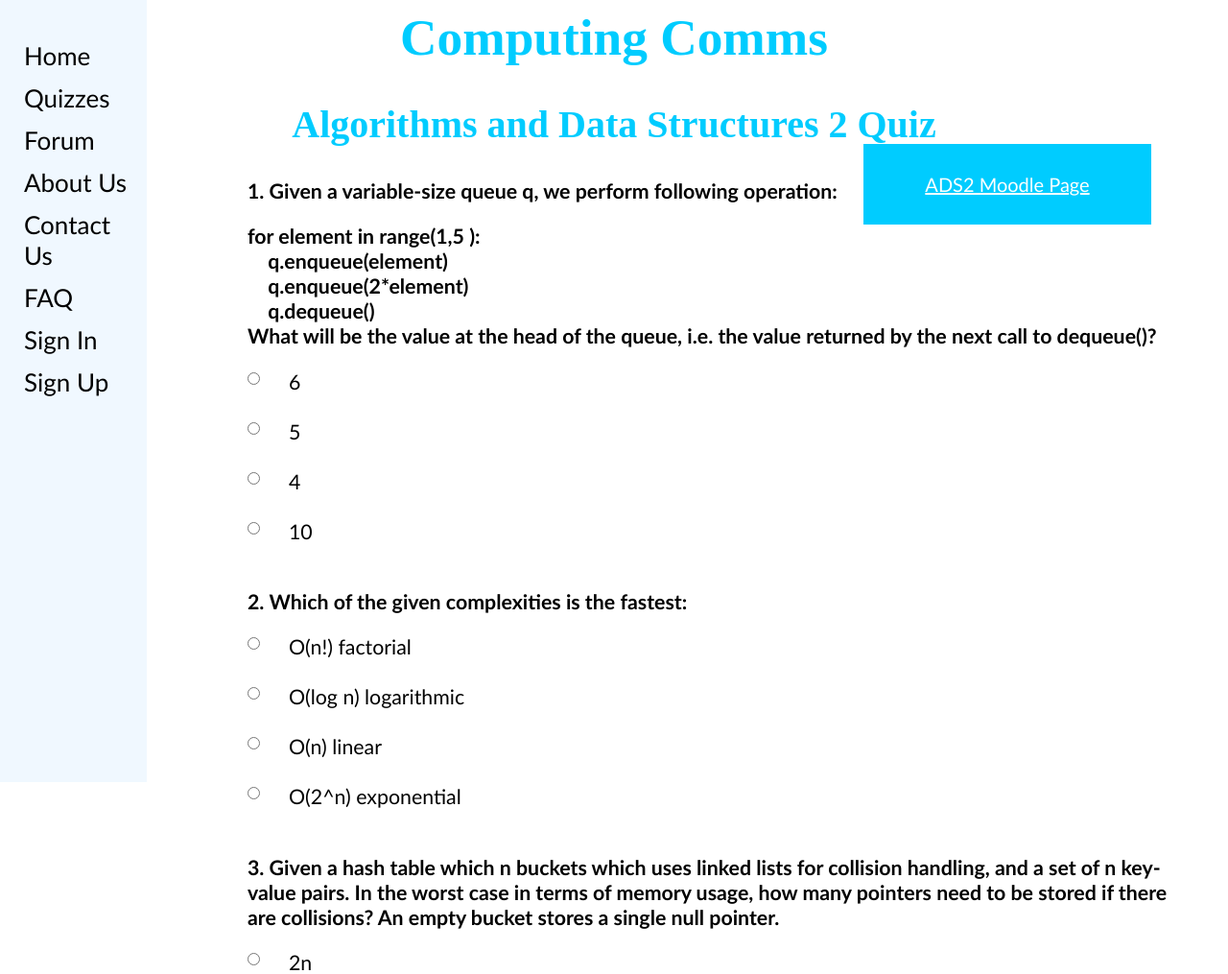
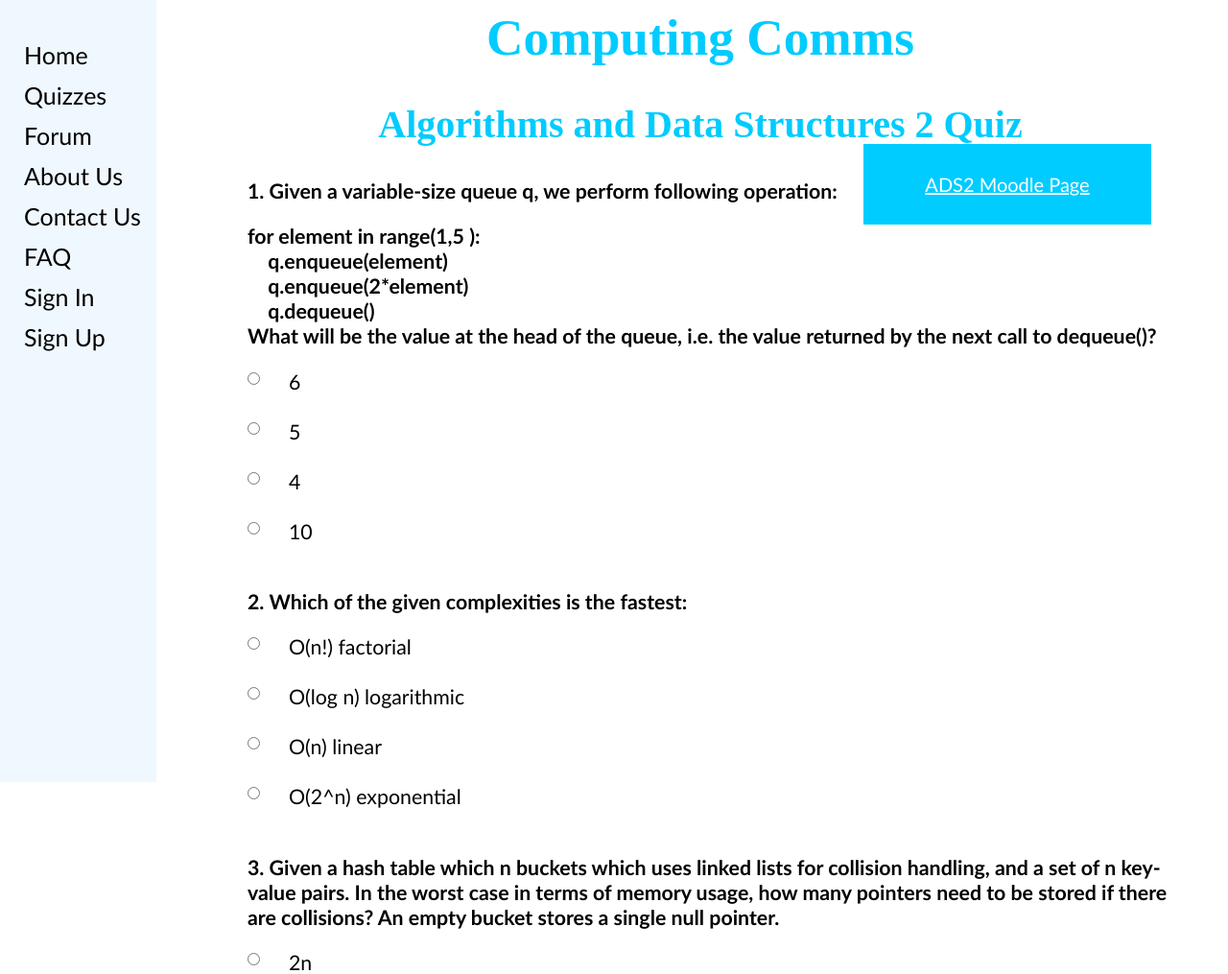
Before and after one commit to amygillies/computing_comms_project, a Django app: page /computingcomms/ads2/ in a window 1280 px wide. Shown: the top 1015 px of the page at 96% size. Run offline with Django 3.2, Linux system fonts and the light colour scheme.

Commit message:
fixing css

```diff
--- a/static/CSS/stylesheet.css
+++ b/static/CSS/stylesheet.css
@@ -3,6 +3,7 @@ h1 {
   	text-align: center;
    	color: #00ccff;
 	font-family: Bernard MT Condensed;
+	padding-left: 180px;
 }
 
 h2 {
@@ -10,6 +11,7 @@ h2 {
 	text-align: center;
 	color: #00ccff;
 	font-family: Bernard MT Condensed;
+	padding-left: 180px;
 }
 
 p {
@@ -80,7 +82,7 @@ p {
 
 .sidenav {
 	height: 100%;
-	width: 170px;
+	width: 180px;
 	position:fixed;
 	z-index: 1;
 	top: 0;
@@ -88,12 +90,13 @@ p {
 	background-color: #F0F8FF;
 	overflow-x: hidden;
 	padding-top: 15px;
+
 }
 
 .sidenav a {
 	padding: 6px 2px 6px 2px;
 	text-decoration: none;
-	font-size: 26px;
+	font-size: 25px;
 	font-family: Calibri;
 	color: black;
 	display: block;
@@ -250,3 +253,7 @@ label {
 	display: flex;
 	padding-right: 100px;
 }
+
+table {
+	padding-left:180px;
+}
```
Also changed, not shown: db.sqlite3.
